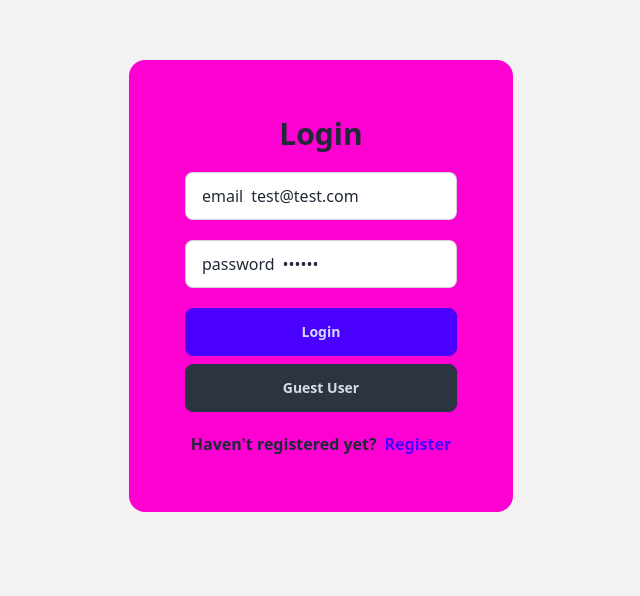
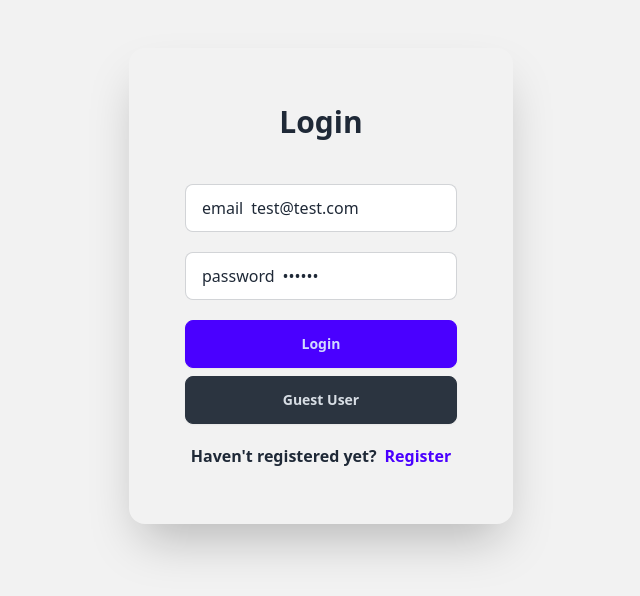
Before and after one commit to merv-e/FurniFlare-store-app, a React (Vite) app: page /login in a window 1280 px wide. Shown: the part 114-710 px from the top of the page, without its empty margins (319-959 px from the left). Built offline with nearby package versions, Linux system fonts and the light colour scheme.

Commit message:
- some logic for handling submitting is added to the submitBtn component - some minor styling changes are applied to the Login page

```diff
--- a/src/components/SubmitBtn.jsx
+++ b/src/components/SubmitBtn.jsx
@@ -1,9 +1,25 @@
 import React from "react";
+import { useNavigation } from "react-router-dom";
 
 const SubmitBtn = ({ text }) => {
+  const navigation = useNavigation();
+
+  const isSubmitting = navigation.state === "submitting";
+
   return (
-    <button type="submit" className="btn btn-primary">
-      {text}
+    <button
+      type="submit"
+      className="btn btn-primary"
+      disabled={isSubmitting}
+    >
+      {isSubmitting ? (
+        <>
+          <span className="loading loading-spinner"></span>
+          Sending...
+        </>
+      ) : (
+        text || "submit"
+      )}
     </button>
   );
 };
--- a/src/pages/Login.jsx
+++ b/src/pages/Login.jsx
@@ -1,12 +1,9 @@
 import React, { useState } from "react";
-import { login_btn, login_form_input } from "../data";
 import { SubmitBtn, FormInput } from "../components";
 import { Form, Link } from "react-router-dom";
 
 const Login = () => {
   const [isLoading, setIsLoading] = useState(false);
-
-  const handleSubmit = () => {};
 
   return (
     <section className="hero min-h-screen bg-base-200">
@@ -17,10 +14,9 @@ const Login = () => {
           ) : (
             <Form
               method="post"
-              onSubmit={handleSubmit}
-              className="card w-96 p-14 bg-secondary flex flex-col gap-y-5"
+              className="card w-96 p-14 flex flex-col gap-y-5 shadow-2xl"
             >
-              <h3 className="text-3xl font-bold">Login</h3>
+              <h3 className="text-3xl font-bold mb-6">Login</h3>
               <FormInput
                 type="email"
                 label="email"
@@ -41,7 +37,10 @@ const Login = () => {
               </div>
               <p className="font-bold">
                 Haven't registered yet?
-                <Link to="/register" className="ml-2 link link-hover link-primary">
+                <Link
+                  to="/register"
+                  className="ml-2 link link-hover link-primary"
+                >
                   Register
                 </Link>
               </p>
```
